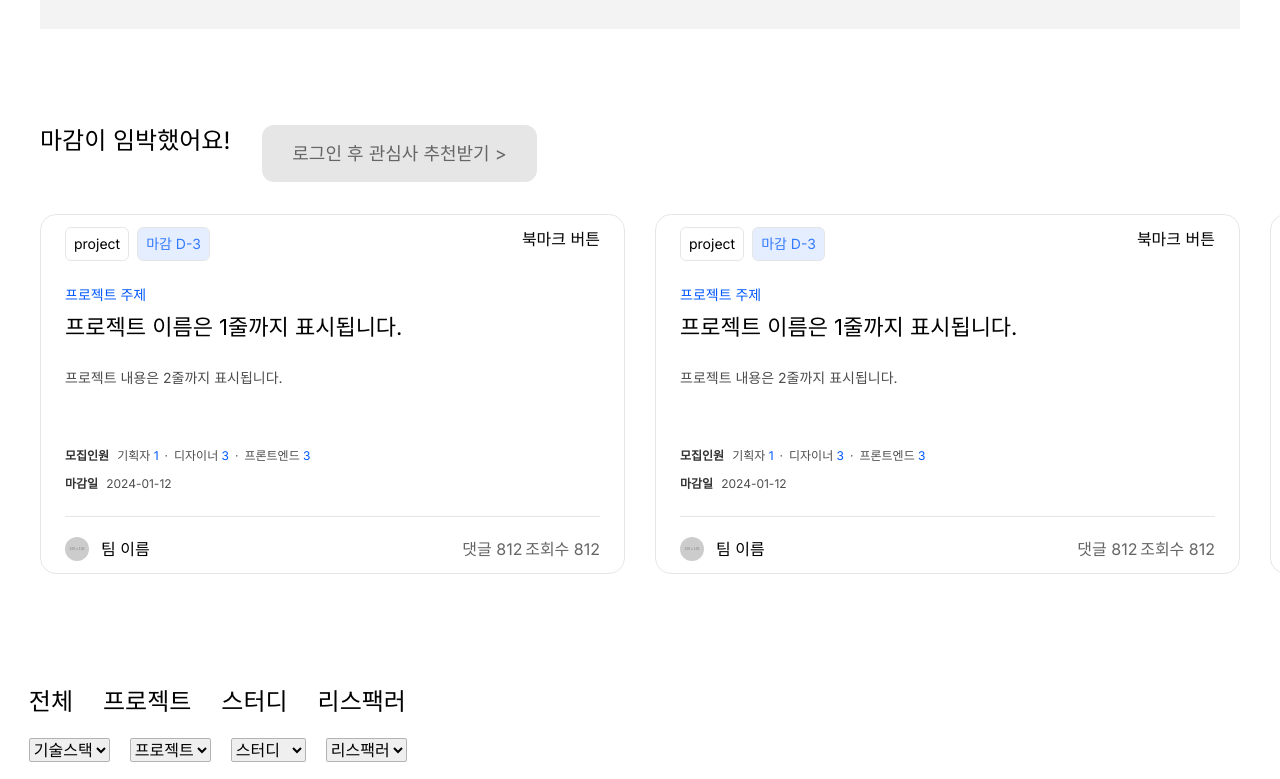
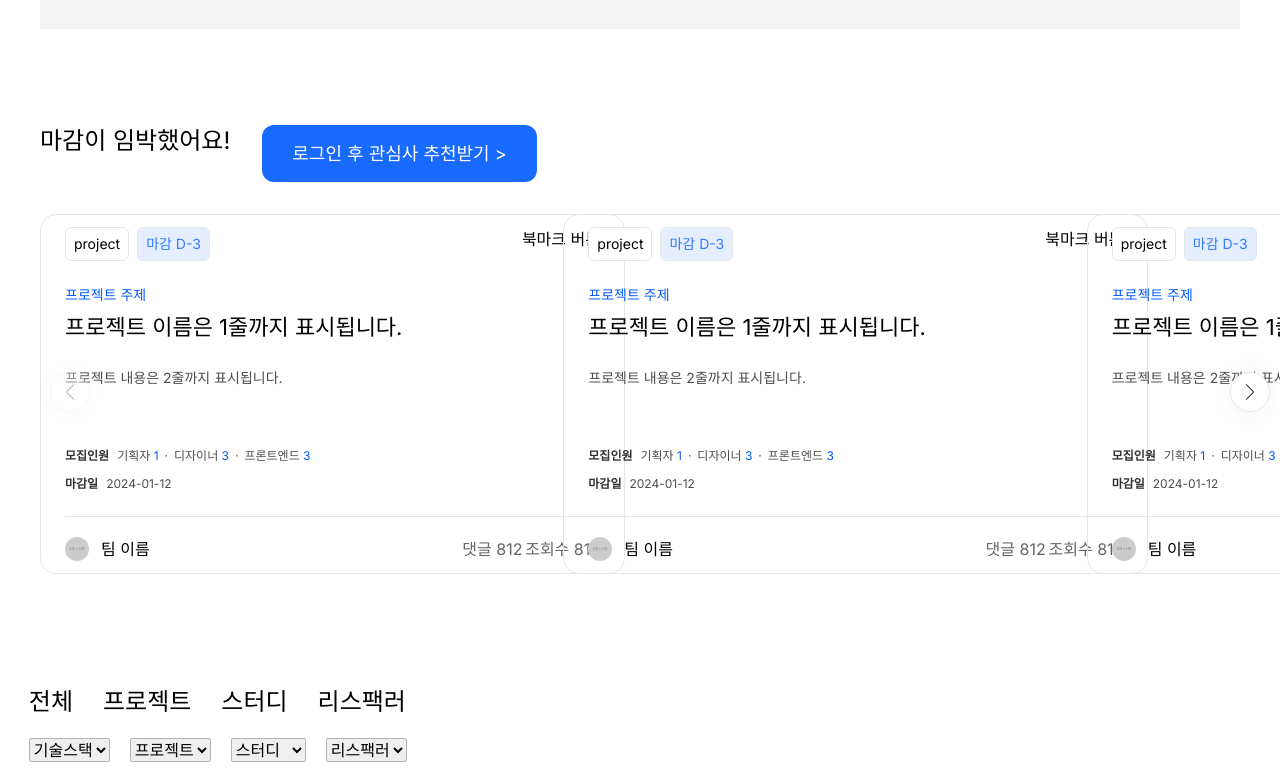
Before and after one commit to 9weeks-app-web/Team-4, a Next.js app: page /gathering in a window 1280 px wide. Shown: the part 661-1440 px from the top of the page. Built offline with nearby package versions, Linux system fonts and the light colour scheme.

Commit message:
Feat: 회고 카드 리스트 api 작업 - 모임 메인 페이지 리스트 뷰 스와이퍼 적용

```diff
--- a/src/app/api/gathering/(dummy)/index.ts
+++ b/src/app/api/gathering/(dummy)/index.ts
@@ -1,4 +1,4 @@
-import { GatheringCard } from '@/types/gathering';
+import { GatheringCard, RetrospectCard } from '@/types/gathering';
 
 export const gatheringCardDummy: GatheringCard[] = [
   {
@@ -230,3 +230,28 @@ export const gatheringCardDummy: GatheringCard[] = [
     hits: 812,
   },
 ];
+
+export const retrospectCardDummy: RetrospectCard[] = [
+  {
+    id: 1,
+    type: 'project',
+    title: '프로젝트 이름',
+    content: '프로젝트 내용',
+    teamName: '팀 이름',
+    thumbnail: 'https://dummyimage.com/100x100/74afe3/fff',
+    profileImage: 'https://dummyimage.com/100x100/74afe3/fffcom',
+    like: 812,
+    hits: 812,
+  },
+  {
+    id: 2,
+    type: 'study',
+    title: '스터디 이름',
+    content: '스터디 내용',
+    teamName: '팀 이름',
+    thumbnail: 'https://dummyimage.com/100x100/74afe3/fff',
+    profileImage: 'https://dummyimage.com/100x100/74afe3/fff',
+    like: 812,
+    hits: 812,
+  },
+];
--- /dev/null
+++ b/src/app/api/gathering/retrospect/route.ts
@@ -0,0 +1,6 @@
+import { NextResponse } from 'next/server';
+import { retrospectCardDummy } from '../(dummy)';
+
+export async function GET() {
+  return NextResponse.json({ retrospectCardDummy });
+}
--- a/src/app/gathering/(components)/button/ButtonBasic.tsx
+++ b/src/app/gathering/(components)/button/ButtonBasic.tsx
@@ -1,6 +1,6 @@
 const ButtonBasic = ({ content }: { content: string }) => {
   return (
-    <button className="px-[30px] py-[15px] text-[18px] rounded-[12px] text-neutral-60 bg-neutral-10 hover:text-neutral-0 hover:bg-primary-90">
+    <button className="px-[30px] py-[15px] text-[18px] rounded-[12px] hover:text-neutral-60 hover:bg-neutral-10 text-neutral-0 bg-primary-90">
       {content}
     </button>
   );
--- a/src/app/gathering/(components)/card/LargeGatheringCard.tsx
+++ b/src/app/gathering/(components)/card/LargeGatheringCard.tsx
@@ -26,10 +26,8 @@ const LargeGatherigCard = ({ data }: LargeGatherigCardProps) => {
   } = data;
 
   return (
-    <Link
-      className="relative min-w-[585px] h-[360px] px-6 py-3 border border-stroke-10 rounded-2xl"
-      href={`/gathering/${type}/${id}`}
-    >
+    <div className="relative min-w-[585px] h-[360px] px-6 py-3 mr-[300px] border border-stroke-10 rounded-2xl">
+      <Link href={`/gathering/${type}/${id}`}>
         <div className="flex justify-between">
           <div className="flex gap-2">
             <ChipBasic content={type} />
@@ -45,7 +43,8 @@ const LargeGatherigCard = ({ data }: LargeGatherigCardProps) => {
             <span className="mr-2 text-neutral-80 font-semibold">모집인원</span>
             {member.planner && (
               <span>
-              기획자 <span className="text-primary-100">{member.planner}</span>
+                기획자{' '}
+                <span className="text-primary-100">{member.planner}</span>
               </span>
             )}
             {member.PM && (
@@ -71,7 +70,8 @@ const LargeGatherigCard = ({ data }: LargeGatherigCardProps) => {
             {member.backEnd && (
               <span>
                 <span className="px-[6px]">·</span>
-              백엔드 <span className="text-primary-100">{member.backEnd}</span>
+                백엔드{' '}
+                <span className="text-primary-100">{member.backEnd}</span>
               </span>
             )}
           </div>
@@ -99,6 +99,7 @@ const LargeGatherigCard = ({ data }: LargeGatherigCardProps) => {
           </div>
         </div>
       </Link>
+    </div>
   );
 };
 
--- /dev/null
+++ b/src/app/gathering/(components)/card/LargeRetrospectCard.tsx
@@ -0,0 +1,59 @@
+'use client';
+
+import Image from 'next/image';
+import { RetrospectCard } from '@/types/gathering';
+import ButtonBasic from '../button/ButtonBasic';
+import ChipSmall from '../chip/ChipSmall';
+
+interface LargeRetrospectCardProps {
+  data: RetrospectCard;
+}
+
+const LargeRetrospectCard = ({ data }: LargeRetrospectCardProps) => {
+  const {
+    id,
+    type,
+    title,
+    content,
+    teamName,
+    thumbnail,
+    profileImage,
+    like,
+    hits,
+  } = data;
+
+  return (
+    <div className="max-w-[534px]  px-[47px] py-[35px] border-4 border-primary-50 rounded-2xl">
+      <div className="flex flex-col px-[25px] pt-[22px]">
+        <Image
+          className=" aspect-[4/3] pb-6 rounded-lg"
+          src={profileImage}
+          alt="projcet image"
+          width={380}
+          height={285}
+        />
+        <ChipSmall content="교육" />
+        <h3 className="my-3 font-semibold text-lg">{title}</h3>
+        <div className="flex justify-between pb-11 text-sm">
+          <div className="flex">
+            <Image
+              className="mr-2 rounded-[50%]"
+              src={profileImage}
+              alt="team image"
+              width={24}
+              height={24}
+            />
+            <span>{teamName}</span>
+          </div>
+          <div className="text-neutral-60">
+            <span className="mr-[2.75px]">조회수 {hits}</span>
+            <span>좋아요 {like}</span>
+          </div>
+        </div>
+        <ButtonBasic content="프로젝트 회고 보기" />
+      </div>
+    </div>
+  );
+};
+
+export default LargeRetrospectCard;
--- a/src/app/gathering/(components)/card/RetrospectCard.tsx
+++ /dev/null
@@ -1,9 +0,0 @@
-const RetrospectCard = () => {
-  return (
-    <div className="min-w-[30%] h-[400px] border-[1px] border-neutral-30 rounded-xl">
-      회고 카드
-    </div>
-  );
-};
-
-export default RetrospectCard;
--- /dev/null
+++ b/src/app/gathering/(components)/chip/ChipSmall.tsx
@@ -0,0 +1,13 @@
+interface ChipSmallProps {
+  content: string;
+}
+
+const ChipSmall = ({ content }: ChipSmallProps) => {
+  return (
+    <div className=" w-fit px-2 py-[5px] text-xs text-neutral-60 font-semibold rounded-md bg-neutral-5">
+      {content}
+    </div>
+  );
+};
+
+export default ChipSmall;
--- a/src/app/gathering/(components)/section/main/DeadlineGatheringSection.tsx
+++ b/src/app/gathering/(components)/section/main/DeadlineGatheringSection.tsx
@@ -1,6 +1,8 @@
 'use client';
 
 import { useQuery } from '@tanstack/react-query';
+import { Swiper, SwiperSlide } from 'swiper/react';
+import { Navigation } from 'swiper/modules';
 import { apiRequest } from '@/utils/api';
 import { GatheringCard } from '@/types/gathering';
 import LargeGatherigCard from '../../card/LargeGatheringCard';
@@ -19,22 +21,31 @@ const DeadlineGatheringSection = () => {
   });
 
   return (
-    <section className="w-full pl-[calc((100%-1200px)/2)]">
+    <section className="w-full min-w-[1200px] pl-[calc((100%-1200px)/2)]">
       <div className="flex py-4">
         <h3 className="pr-8 text-2xl break-keep">마감이 임박했어요!</h3>
         <div className="self-end">
           <ButtonBasic content={`로그인 후 관심사 추천받기 >`} />
         </div>
       </div>
-      <div className="flex gap-[30px] mt-4 overflow-scroll">
+
+      <Swiper
+        className="mt-4"
+        spaceBetween={330}
+        slidesPerView={3}
+        navigation
+        modules={[Navigation]}
+      >
         {isLoading ? (
           <div>로딩중..</div>
         ) : (
           data?.gatheringCardDummy.map(data => (
-            <LargeGatherigCard key={data.id} data={data} />
+            <SwiperSlide key={data.id}>
+              <LargeGatherigCard data={data} />
+            </SwiperSlide>
           ))
         )}
-      </div>
+      </Swiper>
     </section>
   );
 };
--- a/src/app/gathering/(components)/section/main/RetrospectSection.tsx
+++ b/src/app/gathering/(components)/section/main/RetrospectSection.tsx
@@ -1,25 +1,58 @@
-import RetrospectCard from '../../card/RetrospectCard';
-import ButtonBasic from '../../button/ButtonBasic';
+'use client';
+
+import { useQuery } from '@tanstack/react-query';
+import { Navigation, Pagination } from 'swiper/modules';
+import { Swiper, SwiperSlide } from 'swiper/react';
+import { apiRequest } from '@/utils/api';
+import { RetrospectCard } from '@/types/gathering';
+import LargeRetrospectCard from '../../card/LargeRetrospectCard';
+import Link from 'next/link';
 
 const RetrospectSection = () => {
+  const { data, isLoading } = useQuery({
+    queryKey: ['RetrospectList'],
+    queryFn: async () => {
+      const res = await apiRequest<{ retrospectCardDummy: RetrospectCard[] }>(
+        '/gathering/retrospect',
+      );
+
+      return res;
+    },
+  });
+
   return (
-    <section className="w-full pl-[20%]">
-      <p className="pb-4 text-neutral-30">모임 회고/결과물</p>
-      <div className="flex">
-        <div className="flex flex-col gap-4 max-w-[20%]">
-          <h3 className="w-56 text-2xl break-keep">
-            모임의 회고/결과물을 모아봤어요
-          </h3>
-          <div>프로젝트/스터디 결과물을 인기순으로 제공해드려요</div>
-          <ButtonBasic content={`회고 더보러 가기 >`} />
-        </div>
-        <div className="flex gap-[30px] w-full ml-[5%] overflow-auto">
-          <RetrospectCard />
-          <RetrospectCard />
-          <RetrospectCard />
-          <RetrospectCard />
-        </div>
+    <section className="w-full min-w-[1200px] px-[calc((100%-1200px)/2)]">
+      <p className="pb-4 text-primary-100">프로젝트 회고</p>
+      <div className="flex justify-between">
+        <h3 className="w-[310px] text-[28px] font-bold break-keep">
+          프로젝트를 완성한 팀원들의 회고를 들어보세요!
+        </h3>
+        <Link
+          className="px-4 text-lg text-neutral-50 font-medium self-end"
+          href="gathering/retrospect"
+        >{`회고 더보기 >`}</Link>
       </div>
+
+      <Swiper
+        className="w-full mt-12"
+        spaceBetween={30}
+        slidesPerView={1}
+        navigation
+        modules={[Navigation, Pagination]}
+      >
+        {isLoading ? (
+          <div>로딩중..</div>
+        ) : (
+          data?.retrospectCardDummy.map(data => (
+            <SwiperSlide key={data.id} className="relative">
+              <LargeRetrospectCard data={data} />
+              <div className="absolute top-0 right-0 min-w-[635px] h-full p-[30px] border border-primary-30 rounded-2xl">
+                회고 내용
+              </div>
+            </SwiperSlide>
+          ))
+        )}
+      </Swiper>
     </section>
   );
 };
--- a/src/app/gathering/page.tsx
+++ b/src/app/gathering/page.tsx
@@ -22,7 +22,7 @@ const GatheringPage = () => {
       </div>
       <DeadlineGatheringSection />
       <MainGatheringSection />
-      {/* <RetrospectSection /> */}
+      <RetrospectSection />
       {/* <RecommendGatheringSection /> */}
       {/* <GatheringGuideSection /> */}
       {/* <Advertisement /> */}
--- a/src/app/gathering/retrospect/(components)/RetrospectBannerSection.tsx
+++ b/src/app/gathering/retrospect/(components)/RetrospectBannerSection.tsx
@@ -2,7 +2,7 @@
 
 import { Swiper, SwiperSlide } from 'swiper/react';
 import { Navigation, Pagination } from 'swiper/modules';
-import RetrospectCard from '../../(components)/card/RetrospectCard';
+import RetrospectCard from '../../(components)/card/LargeRetrospectCard';
 
 const RetrospectBannerSection = () => {
   return (
--- a/src/app/gathering/retrospect/(components)/RetrospectGridSection.tsx
+++ b/src/app/gathering/retrospect/(components)/RetrospectGridSection.tsx
@@ -1,4 +1,4 @@
-import RetrospectCard from '../../(components)/card/RetrospectCard';
+import RetrospectCard from '../../(components)/card/LargeRetrospectCard';
 
 const RETROSPECT_FILTERS = [
   {
```
Lines whose indentation alone changed are shown as unchanged.
